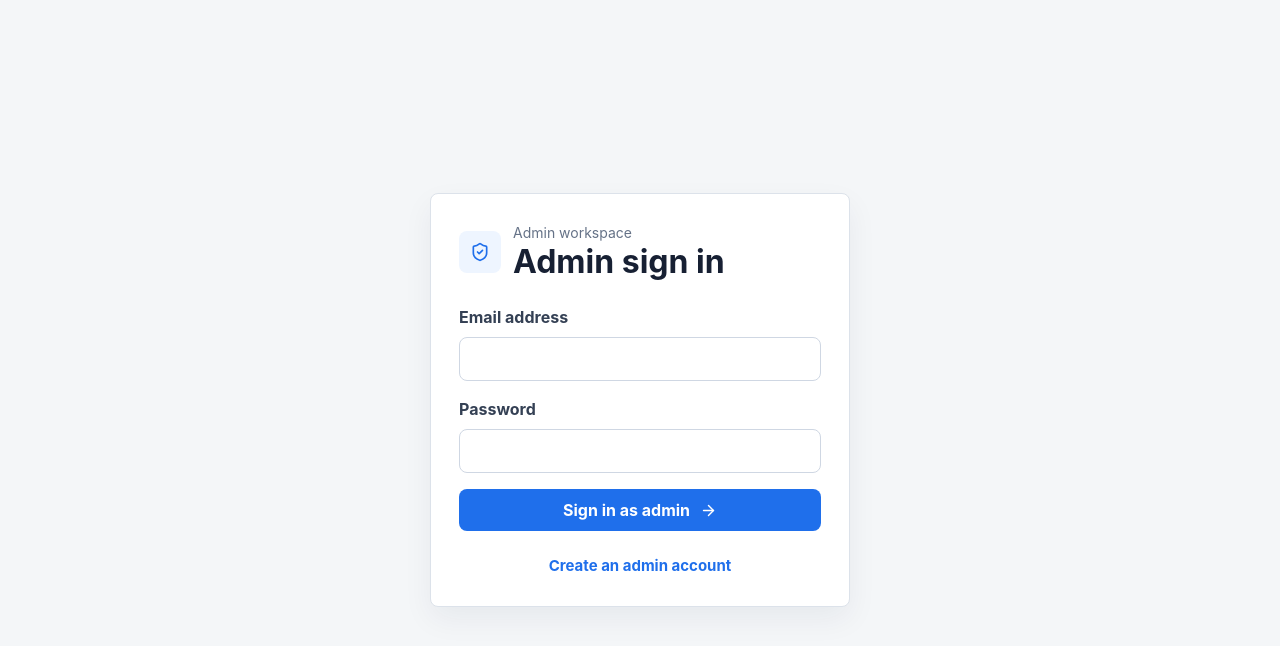
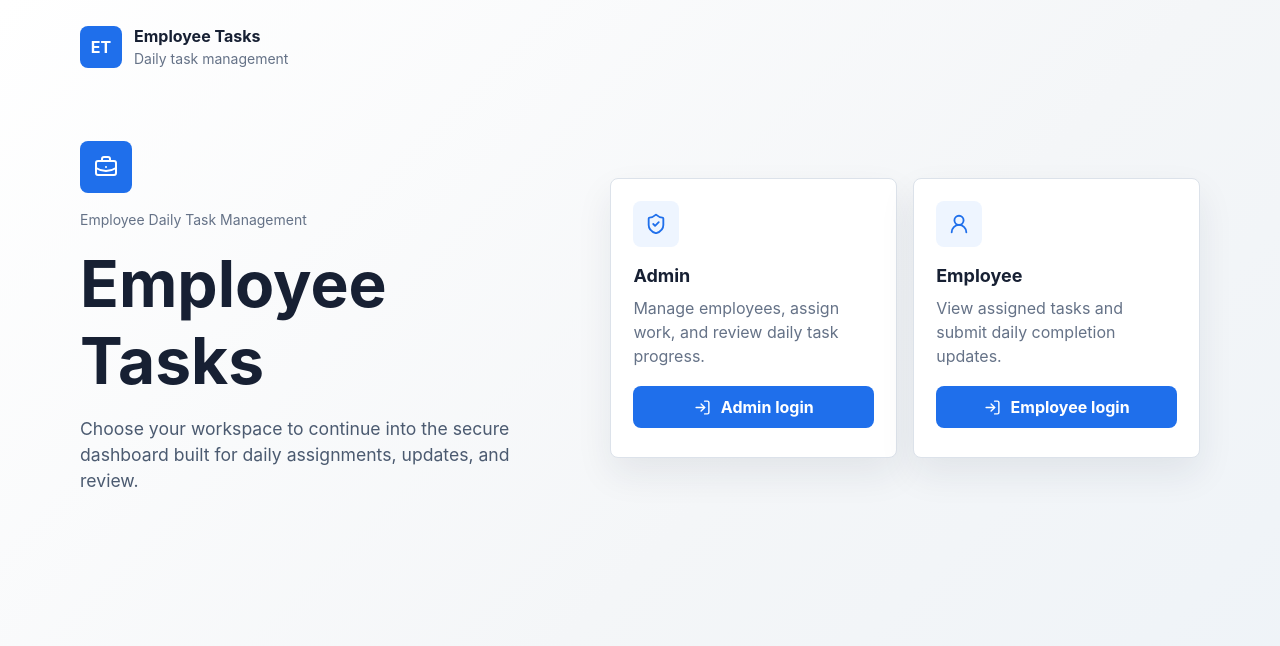
Before and after one commit to S-h-u-b-h-1/akkc, a React (Vite) app in the folder frontend/: page / in a window 1280 px wide. Before the commit this address led to /admin/login. Shown: the top 646 px of the page. Built offline with nearby package versions, Linux system fonts and the light colour scheme; no server answers.

Commit message:
Add main login landing page

```diff
--- /dev/null
+++ b/frontend/src/pages/LandingPage.jsx
@@ -0,0 +1,73 @@
+import { BriefcaseBusiness, LogIn, ShieldCheck, UserRound } from 'lucide-react';
+import { Link } from 'react-router-dom';
+
+import { ROUTES } from '../constants/routes.js';
+
+const accessOptions = Object.freeze([
+  {
+    title: 'Admin',
+    description: 'Manage employees, assign work, and review daily task progress.',
+    to: ROUTES.ADMIN_LOGIN,
+    icon: ShieldCheck,
+    buttonLabel: 'Admin login'
+  },
+  {
+    title: 'Employee',
+    description: 'View assigned tasks and submit daily completion updates.',
+    to: ROUTES.EMPLOYEE_LOGIN,
+    icon: UserRound,
+    buttonLabel: 'Employee login'
+  }
+]);
+
+export function LandingPage() {
+  return (
+    <main className="landing-page">
+      <header className="landing-header">
+        <div className="brand-block">
+          <span className="brand-mark">ET</span>
+          <div>
+            <p className="brand-name">Employee Tasks</p>
+            <p className="brand-caption">Daily task management</p>
+          </div>
+        </div>
+      </header>
+
+      <section className="landing-hero" aria-labelledby="landing-title">
+        <div className="landing-copy">
+          <div className="landing-icon">
+            <BriefcaseBusiness size={24} aria-hidden="true" />
+          </div>
+          <p className="eyebrow">Employee Daily Task Management</p>
+          <h1 id="landing-title">Employee Tasks</h1>
+          <p className="landing-summary">
+            Choose your workspace to continue into the secure dashboard built for daily assignments,
+            updates, and review.
+          </p>
+        </div>
+
+        <div className="landing-options" aria-label="Choose login type">
+          {accessOptions.map((option) => {
+            const Icon = option.icon;
+
+            return (
+              <article className="access-card" key={option.to}>
+                <div className="access-icon">
+                  <Icon size={22} aria-hidden="true" />
+                </div>
+                <div>
+                  <h2>{option.title}</h2>
+                  <p>{option.description}</p>
+                </div>
+                <Link className="primary-button access-link" to={option.to}>
+                  <LogIn size={17} aria-hidden="true" />
+                  <span>{option.buttonLabel}</span>
+                </Link>
+              </article>
+            );
+          })}
+        </div>
+      </section>
+    </main>
+  );
+}
--- a/frontend/src/routes/AppRoutes.jsx
+++ b/frontend/src/routes/AppRoutes.jsx
@@ -6,27 +6,27 @@ import { AdminLoginPage } from '../pages/AdminLoginPage.jsx';
 import { AdminSignupPage } from '../pages/AdminSignupPage.jsx';
 import { EmployeeDashboard } from '../pages/EmployeeDashboard.jsx';
 import { EmployeeLoginPage } from '../pages/EmployeeLoginPage.jsx';
+import { LandingPage } from '../pages/LandingPage.jsx';
 import { NotFoundPage } from '../pages/NotFoundPage.jsx';
 import { ROUTES, USER_ROLES } from '../constants/routes.js';
 import { useAuth } from '../hooks/useAuth.js';
 import { getDashboardRouteForRole } from '../utils/authRedirects.js';
 import { ProtectedRoute } from './ProtectedRoute.jsx';
 
-function RootRedirect() {
+function RootRoute() {
   const { isAuthenticated, role } = useAuth();
 
-  return (
-    <Navigate
-      to={isAuthenticated ? getDashboardRouteForRole(role) : ROUTES.ADMIN_LOGIN}
-      replace
-    />
-  );
+  if (isAuthenticated) {
+    return <Navigate to={getDashboardRouteForRole(role)} replace />;
+  }
+
+  return <LandingPage />;
 }
 
 export function AppRoutes() {
   return (
     <Routes>
-      <Route path={ROUTES.ROOT} element={<RootRedirect />} />
+      <Route path={ROUTES.ROOT} element={<RootRoute />} />
       <Route path={ROUTES.ADMIN_LOGIN} element={<AdminLoginPage />} />
       <Route path={ROUTES.ADMIN_SIGNUP} element={<AdminSignupPage />} />
       <Route path={ROUTES.EMPLOYEE_LOGIN} element={<EmployeeLoginPage />} />
--- a/frontend/src/styles/global.css
+++ b/frontend/src/styles/global.css
@@ -269,11 +269,103 @@ td {
 }
 
 .auth-page,
-.not-found-page {
+.not-found-page,
+.landing-page {
   display: grid;
-  place-items: center;
   min-height: 100vh;
   padding: 24px;
+}
+
+.auth-page,
+.not-found-page {
+  place-items: center;
+}
+
+.landing-page {
+  align-content: start;
+  gap: 72px;
+  background: linear-gradient(135deg, #ffffff 0%, #f4f6f8 58%, #eef3f8 100%);
+}
+
+.landing-header {
+  display: flex;
+  align-items: center;
+  justify-content: space-between;
+  width: min(100%, 1120px);
+  margin: 0 auto;
+}
+
+.landing-hero {
+  display: grid;
+  grid-template-columns: minmax(0, 0.9fr) minmax(360px, 1.1fr);
+  align-items: center;
+  gap: 48px;
+  width: min(100%, 1120px);
+  margin: 0 auto;
+}
+
+.landing-copy {
+  display: grid;
+  gap: 16px;
+}
+
+.landing-icon {
+  display: inline-grid;
+  place-items: center;
+  width: 52px;
+  height: 52px;
+  border-radius: 8px;
+  color: #ffffff;
+  background: #1f6feb;
+}
+
+.landing-copy h1 {
+  font-size: 4rem;
+}
+
+.landing-summary {
+  max-width: 560px;
+  margin: 0;
+  color: #4b5a70;
+  font-size: 1.1rem;
+}
+
+.landing-options {
+  display: grid;
+  grid-template-columns: repeat(2, minmax(0, 1fr));
+  gap: 16px;
+}
+
+.access-card {
+  display: grid;
+  align-content: start;
+  gap: 18px;
+  min-height: 280px;
+  border: 1px solid #dce2ea;
+  border-radius: 8px;
+  padding: 22px;
+  background: #ffffff;
+  box-shadow: 0 16px 36px rgb(25 37 60 / 8%);
+}
+
+.access-icon {
+  display: inline-grid;
+  place-items: center;
+  width: 46px;
+  height: 46px;
+  border-radius: 8px;
+  color: #1f6feb;
+  background: #eef5ff;
+}
+
+.access-card p {
+  margin: 10px 0 0;
+  color: #657287;
+}
+
+.access-link {
+  align-self: end;
+  width: 100%;
 }
 
 .auth-panel {
@@ -803,6 +895,18 @@ td {
   .filter-grid {
     grid-template-columns: repeat(2, minmax(0, 1fr));
   }
+
+  .landing-page {
+    gap: 44px;
+  }
+
+  .landing-hero {
+    grid-template-columns: 1fr;
+  }
+
+  .landing-copy h1 {
+    font-size: 3rem;
+  }
 }
 
 @media (max-width: 640px) {
@@ -841,4 +945,21 @@ td {
   .employee-row small {
     align-self: flex-start;
   }
+
+  .landing-page {
+    gap: 36px;
+    padding: 20px;
+  }
+
+  .landing-options {
+    grid-template-columns: 1fr;
+  }
+
+  .landing-copy h1 {
+    font-size: 2.5rem;
+  }
+
+  .access-card {
+    min-height: auto;
+  }
 }
```
